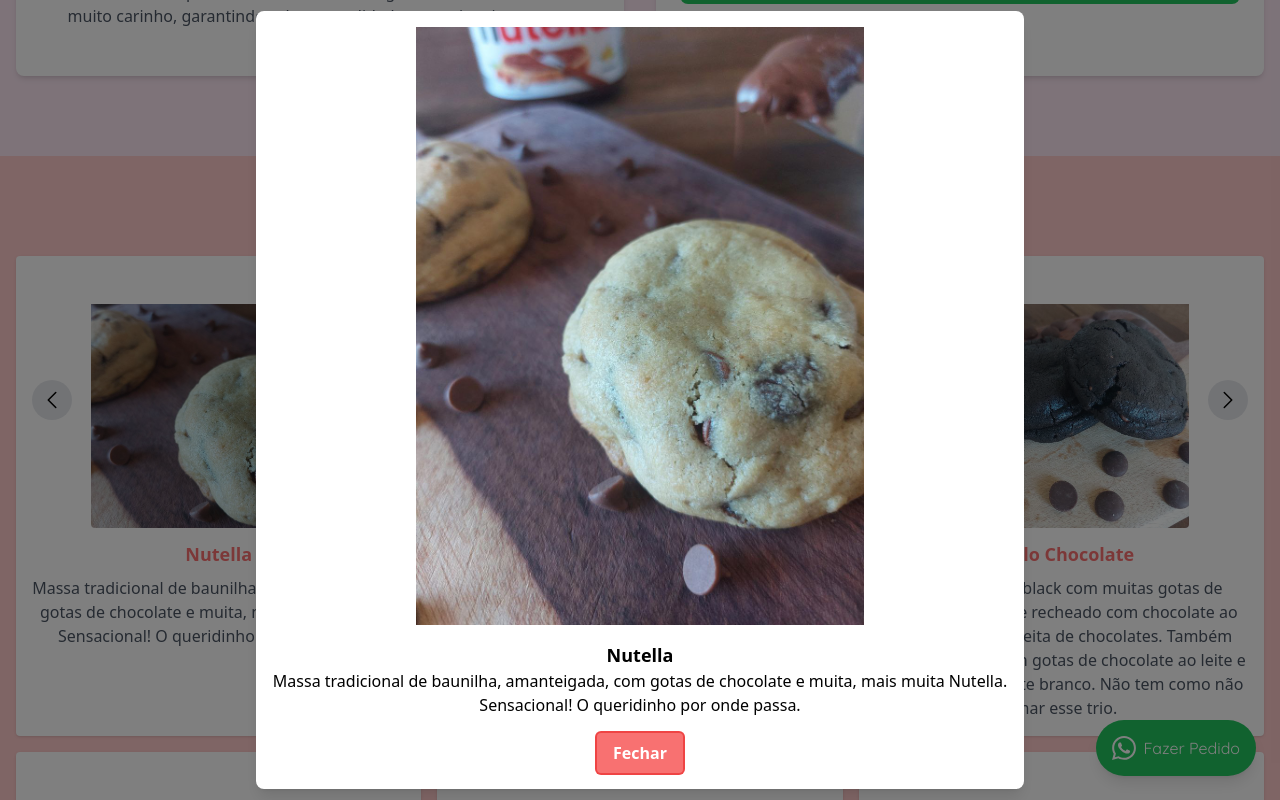
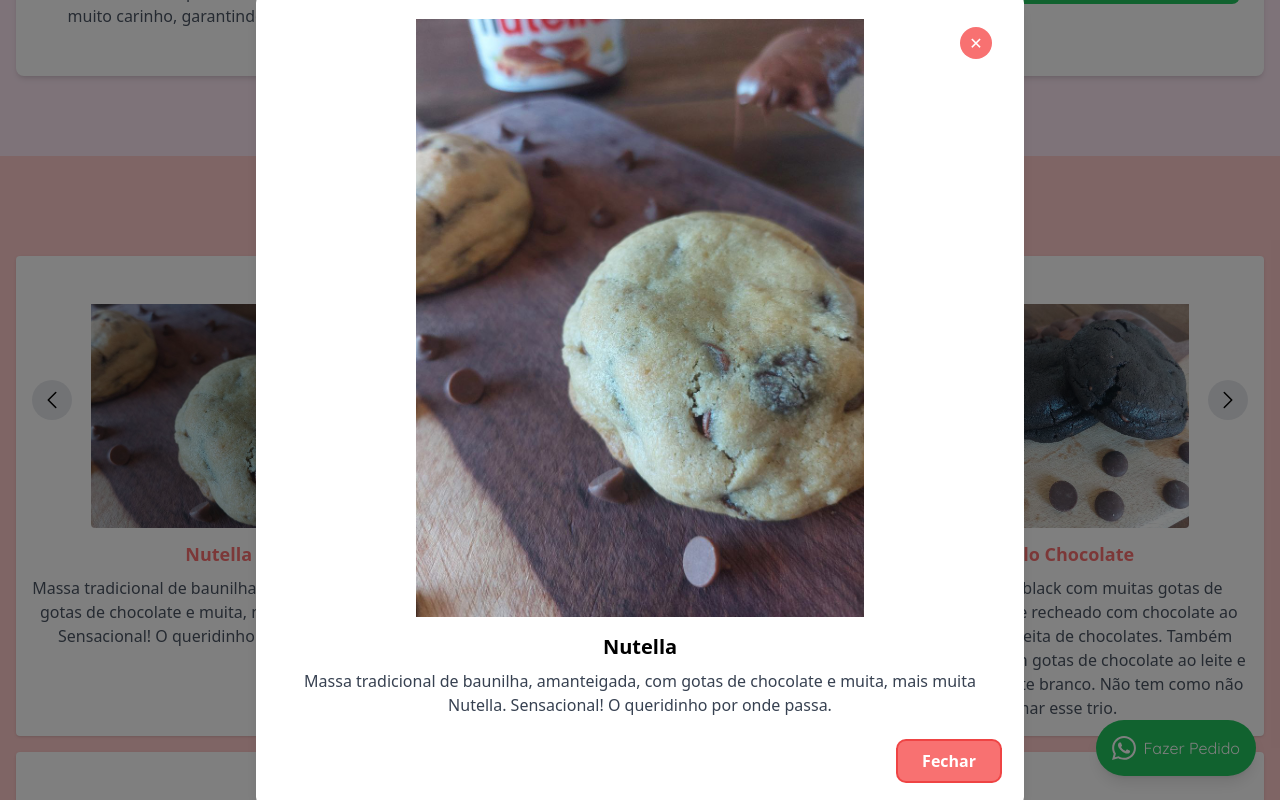
Before and after one commit to 7APS/site-gusloseimas, a Next.js app: page / in a window 1280 px wide. Both pictures are taken after a click on the picture 218 px from the left and 4920 px from the top of the page. Shown: the part 4520-5320 px from the top of the page. Built offline with nearby package versions, Linux system fonts and the light colour scheme; no server answers.

Commit message:
Refactor geral: melhorias de acessibilidade, organização de código e inclusão de novas animações.

```diff
--- a/next.config.js
+++ b/next.config.js
@@ -1,10 +1,7 @@
 /** @type {import('next').NextConfig} */
 
 module.exports = {
-  env: {
-    KEY: "AIzaSyD81jOdjhyWW2jQbRxCNRe0deridnHE0To",
-    NEXT_PUBLIC_GA_ID: "G-QL9QBV6TD7",
-  },
+  // Environment variables are now in .env.local file
   images: {
     formats: ['image/webp'],
     deviceSizes: [640, 750, 828, 1080, 1200, 1920, 2048],
--- /dev/null
+++ b/src/app/client-layout.js
@@ -0,0 +1,25 @@
+"use client"
+
+import {useEffect} from "react";
+import {usePathname, useSearchParams} from "next/navigation";
+import Analytics from "@/components/Analytics";
+import * as gtag from "@/libs/gtag";
+
+export default function ClientLayout({children}) {
+    const pathname = usePathname();
+    const searchParams = useSearchParams();
+
+    useEffect(() => {
+        if (pathname) {
+            const url = pathname + (searchParams?.toString() ? `?${searchParams.toString()}` : '');
+            gtag.pageview(url);
+        }
+    }, [pathname, searchParams]);
+
+    return (
+        <>
+            <Analytics/>
+            {children}
+        </>
+    );
+}
--- a/src/app/layout.js
+++ b/src/app/layout.js
@@ -1,35 +1,24 @@
-"use client"
+import {Quicksand} from "next/font/google";
+import "./globals.css";
 
-import {useEffect} from "react";
-import {usePathname, useSearchParams} from "next/navigation";
-import {Quicksand} from "next/font/google";
-
-import Analytics from "@/components/Analytics";
-import * as gtag from "@/libs/gtag";
-
-import "./globals.css";
+import {metadata as siteMetadata} from "./metadata";
 
 const quicksand = Quicksand({
     subsets: ["latin"],
     display: "swap",
 });
 
+export const metadata = siteMetadata;
+
+import ClientLayout from './client-layout';
+
 export default function RootLayout({children}) {
-    const pathname = usePathname();
-    const searchParams = useSearchParams();
-
-    useEffect(() => {
-        if (pathname) {
-            const url = pathname + (searchParams?.toString() ? `?${searchParams.toString()}` : '');
-            gtag.pageview(url);
-        }
-    }, [pathname, searchParams]);
-
     return (
         <html lang="pt-Br">
         <body className={quicksand.className}>
-        <Analytics/>
-        {children}
+            <ClientLayout>
+                {children}
+            </ClientLayout>
         </body>
         </html>
     );
--- a/src/app/page.js
+++ b/src/app/page.js
@@ -76,9 +76,11 @@
             <a
                 href={href}
                 target="_blank"
+                rel="noopener noreferrer"
+                aria-label={`Visite nossa página no ${text}`}
                 className="text-purple-500 hover:text-purple-700 transform hover:translate-y-1 transition-all duration-200"
             >
-                <Image src={src} alt={text} width={width} height={height}/>
+                <Image src={src} alt={`Ícone do ${text}`} width={width} height={height}/>
             </a>
         );
     }
@@ -215,7 +217,7 @@
                         <br/>
                         <Image
                             src={katia}
-                            alt="oi"
+                            alt="Foto da Kátia, proprietária da Gusloseimas"
                             width={160}
                             height={160}
                             className="!w-40 !h-40 object-fill mt-4 rounded-full "
@@ -615,13 +617,13 @@
                 </div>
             </section>
 
-            <footer>
-                <a className="text-gray-300">
-                    <a href="www.luizcasara.com" target="_blank">
+            <footer className="py-4 text-center">
+                <p className="text-gray-500">
+                    <a href="https://www.luizcasara.com" target="_blank" rel="noopener noreferrer" className="hover:text-gray-700 transition-colors">
                         7APS
                     </a>
-                    - Copyright © Todos os direitos reservados.
-                </a>
+                    {" - Copyright © "}{new Date().getFullYear()}{" Gusloseimas. Todos os direitos reservados."}
+                </p>
             </footer>
         </div>
     );
--- a/src/components/ImageCarousel/index.js
+++ b/src/components/ImageCarousel/index.js
@@ -33,10 +33,7 @@
 
   return (
     <div className="relative">
-      {images.map((image, index) => (
-        <div key={index} className="relative items-center flex justify-center">
-          {index === currentImage && (
-            <>
+      <div className="relative items-center flex justify-center">
         <Image
           src={images[currentImage].src}
           alt={images[currentImage].name}
@@ -44,7 +41,7 @@
           height={200}
           loading="lazy"
           className="transition duration-300 transform hover:scale-110 h-64 w-64 rounded object-cover pt-8 mx-auto"
-                onClick={() => openModal(image)}
+          onClick={() => openModal(images[currentImage])}
         />
         {lengthImages > 1 && (
           <>
@@ -70,10 +67,7 @@
             </div>
           </>
         )}
-            </>
-          )}
       </div>
-      ))}
       {showModal && <Modal image={selectedImage} description={description} closeModal={closeModal} />}
     </div>
   );
--- a/src/components/Modal/index.js
+++ b/src/components/Modal/index.js
@@ -4,10 +4,28 @@
 import Image from 'next/image';
 
 export default function Modal({ image, description, closeModal }) {
+    // Store previous active element to restore focus when modal closes
+    useEffect(() => {
+        const previousActiveElement = document.activeElement;
+
+        // Prevent scrolling of background content
+        document.body.style.overflow = 'hidden';
+
+        return () => {
+            // Restore scrolling when modal closes
+            document.body.style.overflow = '';
+
+            // Restore focus to previous element when modal closes
+            if (previousActiveElement) {
+                previousActiveElement.focus();
+            }
+        };
+    }, []);
+
     useEffect(() => {
         const handleEscapeKey = (event) => {
-            // fechar modal ao precionar "esc"
-            if (event.keyCode === 27) {
+            // Close modal on "Escape" key press
+            if (event.key === 'Escape' || event.keyCode === 27) {
                 closeModal();
             }
         };
@@ -43,15 +61,27 @@
         };
     }, []);
 
+    // Handle click outside to close
+    const handleBackdropClick = (e) => {
+        if (e.target === e.currentTarget) {
+            closeModal();
+        }
+    };
+
     return (
         <div
-            className="fixed top-0 left-0 right-0 bottom-0 flex items-center justify-center bg-black bg-opacity-50 z-50 h-90"
+            className="fixed top-0 left-0 right-0 bottom-0 flex items-center justify-center bg-black bg-opacity-50 z-50 h-90 animate-fadeIn"
             role="dialog"
             aria-modal="true"
             aria-labelledby="modal-title"
+            onClick={handleBackdropClick}
         >
-            <div className="bg-white p-4 rounded-lg shadow-lg max-w-3xl w-full">
+            <div
+                className="bg-white p-6 rounded-lg shadow-lg max-w-3xl w-full animate-scaleIn"
+                onClick={(e) => e.stopPropagation()} // Prevent clicks inside from closing
+            >
                 {image.src &&
+                    <div className="relative">
                         <Image
                             src={image.src}
                             alt={image.name}
@@ -60,13 +90,22 @@
                             loading="lazy"
                             className='w-full h-full max-w-md max-h-md object-contain mx-auto'
                         />
+                        <button
+                            className="absolute top-2 right-2 bg-red-400 hover:bg-red-500 text-white rounded-full w-8 h-8 flex items-center justify-center focus:outline-none focus:ring-2 focus:ring-red-500"
+                            onClick={closeModal}
+                            aria-label="Fechar imagem"
+                        >
+                            ✕
+                        </button>
+                    </div>
                 }
                 <div className="mt-4 text-black">
-                    <h3 id="modal-title" className="text-lg font-semibold">{image.name}</h3>
-                    <p>{description}</p>
+                    <h3 id="modal-title" className="text-xl font-semibold">{image.name}</h3>
+                    <p className="mt-2 text-gray-700">{description}</p>
                 </div>
+                <div className="mt-6 flex justify-end">
                     <button
-                    className="mt-4 py-2 px-4 bg-red-400 hover:bg-red-500 text-white font-semibold rounded focus:outline-none focus:ring-2 focus:ring-red-500"
+                        className="py-2 px-6 bg-red-400 hover:bg-red-500 text-white font-semibold rounded-lg transition-colors duration-200 focus:outline-none focus:ring-2 focus:ring-red-500"
                         onClick={closeModal}
                         aria-label="Fechar modal"
                         autoFocus
@@ -75,5 +114,6 @@
                     </button>
                 </div>
             </div>
+        </div>
     );
 };
--- a/tailwind.config.js
+++ b/tailwind.config.js
@@ -12,6 +12,20 @@
         'gradient-conic':
           'conic-gradient(from 180deg at 50% 50%, var(--tw-gradient-stops))',
       },
+      keyframes: {
+        fadeIn: {
+          '0%': { opacity: '0' },
+          '100%': { opacity: '1' },
+        },
+        scaleIn: {
+          '0%': { transform: 'scale(0.9)', opacity: '0' },
+          '100%': { transform: 'scale(1)', opacity: '1' },
+        },
+      },
+      animation: {
+        fadeIn: 'fadeIn 0.3s ease-out',
+        scaleIn: 'scaleIn 0.3s ease-out',
+      },
     },
   },
   plugins: [],
```
Also changed, not shown: public/robots.txt (added), 1 other file (tests, documents, lock files or other folders). Lines whose indentation alone changed are shown as unchanged.
